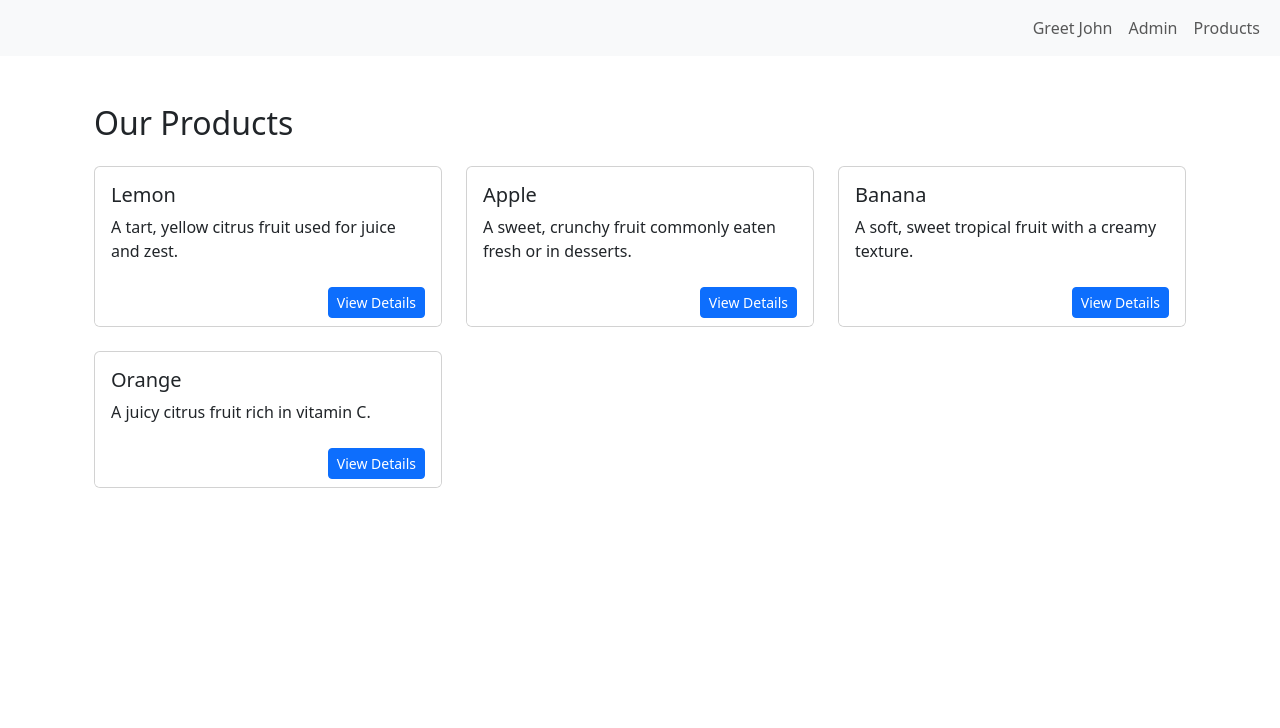
After one commit to pnuRostik/flask-app-lab, a Flask app: page /products in a window 1280 px wide. The commit adds this page. Shown: the top 728 px of the page. Run offline with Flask 3, Linux system fonts and the light colour scheme.

Commit message:
bp routing product

```diff
--- a/app/__init__.py
+++ b/app/__init__.py
@@ -6,7 +6,7 @@ app = Flask(__name__)
 from . import views
 
 from .users import users_bp
-#from .products import products_bp
+from .products import products_bp
 
 app.register_blueprint(users_bp)
-#app.register_blueprint(products_bp)
+app.register_blueprint(products_bp)
--- /dev/null
+++ b/app/products/templates/products/products.html
@@ -0,0 +1,29 @@
+{% extends "base.html" %}
+
+{% block title %}Product List{% endblock %}
+
+{% block head_extra %}
+
+{% endblock %}
+
+{% block content %}
+<div class="container my-5">
+    <h2 class="mb-4">Our Products</h2>
+    <div class="row row-cols-1 row-cols-md-2 row-cols-lg-3 g-4">
+        {% for product in products %}
+        <div class="col">
+            <div class="card h-100">
+                <div class="card-body">
+                    <h5 class="card-title">{{ product.name }}</h5>
+                    <p class="card-text">{{ product.description }}</p>
+                </div>
+                <div class="card-footer text-end bg-white border-0">
+                    <a href="{{ url_for('products_bp.detail_product', id=product.id) }}"
+                        class="btn btn-primary btn-sm">View Details</a>
+                </div>
+            </div>
+        </div>
+        {% endfor %}
+    </div>
+</div>
+{% endblock %}
--- /dev/null
+++ b/app/products/views.py
@@ -0,0 +1,39 @@
+from flask import render_template, abort
+
+from . import products_bp
+
+products = [
+    {
+        "id": 1,
+        "name": "Lemon",
+        "description": "A tart, yellow citrus fruit used for juice and zest."
+    },
+    {
+        "id": 2,
+        "name": "Apple",
+        "description": "A sweet, crunchy fruit commonly eaten fresh or in desserts."
+    },
+    {
+        "id": 3,
+        "name": "Banana",
+        "description": "A soft, sweet tropical fruit with a creamy texture."
+    },
+    {
+        "id": 4,
+        "name": "Orange",
+        "description": "A juicy citrus fruit rich in vitamin C."
+    }
+]
+
+
+@products_bp.route("")
+def get_products():
+    return render_template("products/products.html", products=products)
+
+
+@products_bp.route("/<int:id>")
+def detail_product(id):
+    if id > len(products) or id < 1:
+        abort(404)
+    product = products[id - 1]
+    return render_template("products/product.html", product=product)
--- a/app/templates/includes/nav.html
+++ b/app/templates/includes/nav.html
@@ -14,6 +14,9 @@
                 <li class="nav-item">
                     <a class="nav-link" href="{{ url_for('users_bp.admin') }}">Admin</a>
                 </li>
+                <li class="nav-item">
+                    <a class="nav-link" href="{{ url_for('products_bp.get_products') }}">Products</a>
+                </li>
             </ul>
         </div>
     </div>
```
Also changed, not shown: app/products/__init__.py (added, +10 -0 lines), app/products/templates/products/product.html (added, +25 -0 lines).
